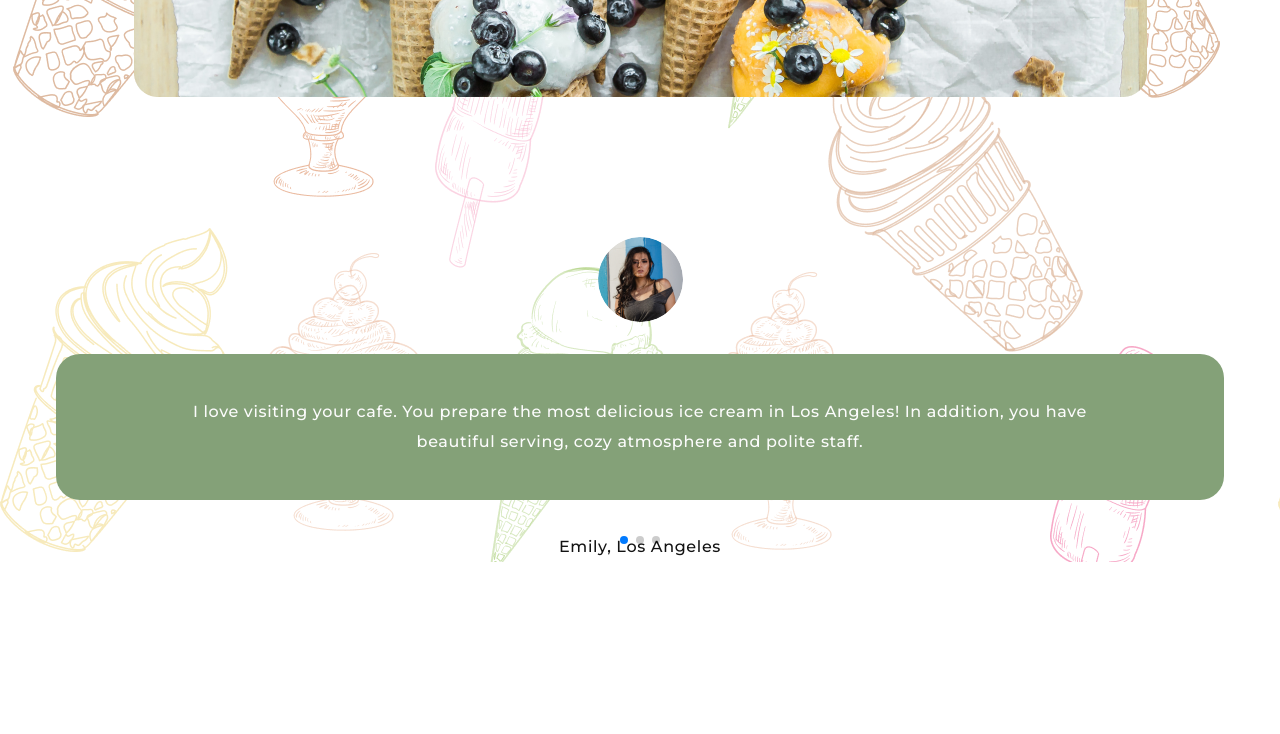
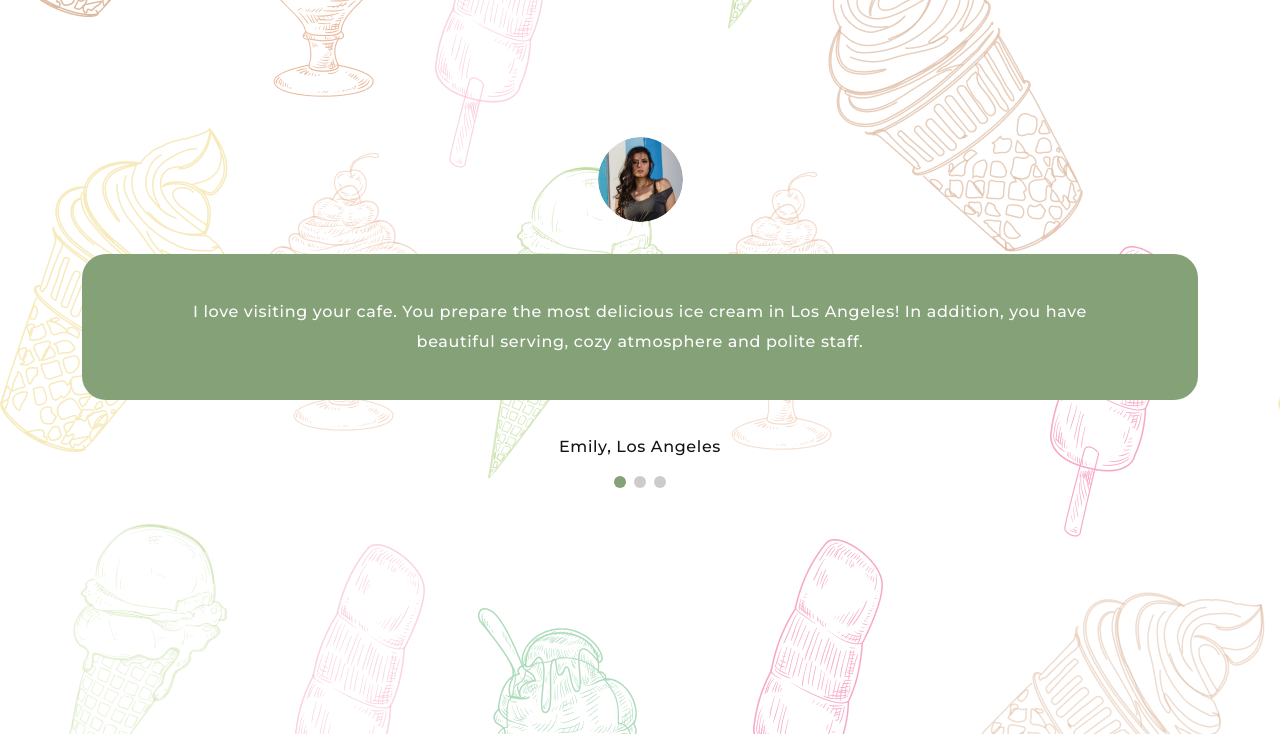
Before and after one commit to AnatolySoroka/icecremaV2.0, a website: page app/index.html in a window 1280 px wide. Shown: the part 3248-3982 px from the top of the page. Before the commit the page ends 3810 px from the top, so only its background shows below. Drawn offline with nearby package versions, Linux system fonts and the light colour scheme; files whose address does not match are found by name; a web font is replaced by a local one.

Commit message:
the reviews section complited

```diff
--- a/app/scss/style.scss
+++ b/app/scss/style.scss
@@ -409,6 +409,7 @@
 // REVIEWS SECTION
 
 .reviews {
+  padding-bottom: 228px;
   background-image: url("../images/product-bg-desktop.png");
   background-size: auto;
 }
@@ -430,15 +431,17 @@
 }
 
 .reviews__user-text {
-  margin: 32px 0;
+  margin: 32px auto;
   background-color: $bgColor;
   border-radius: 24px;
-  padding: 43px 109px;
+  padding: 43px 74px;
   font-weight: 500;
   font-size: 16px;
   line-height: 186%;
   letter-spacing: 0.04em;
   color: #fcfcfc;
+  max-width: 968px;
+  display: block;
 }
 
 .reviews__user-info {
@@ -447,3 +450,21 @@
   line-height: 186%;
   color: #131313;
 }
+
+.swiper {
+  margin-top: -100px;
+  padding-bottom: 44px;
+}
+
+.swiper-pagination {
+  bottom: 20px;
+}
+
+.swiper-pagination-bullet {
+  width: 12px;
+  height: 12px;
+}
+
+.swiper-pagination-bullet-active {
+  background-color: $bgColor;
+}
```
Also changed, not shown: app/css/style.min.css, dist/css/style.min.css, 1 other file.
